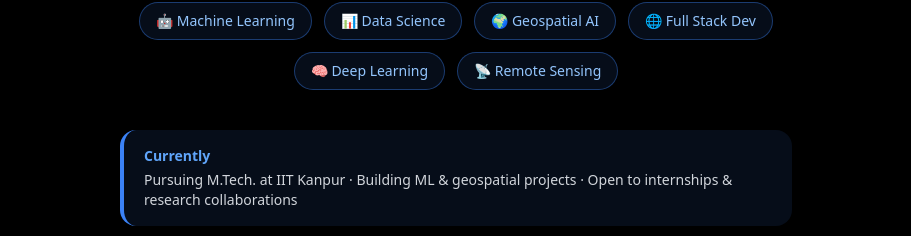
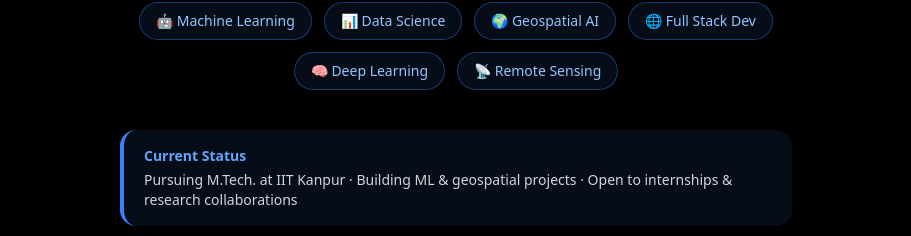
Before and after one commit to RupakGanvir/rupakganvir.github.io, a React (Vite) app: page / in a window 1280 px wide. Shown: the part 1244-1480 px from the top of the page, without its empty margins (184-1095 px from the left). Built offline with nearby package versions, Linux system fonts and the light colour scheme.

Commit message:
Update status

```diff
--- a/src/App.jsx
+++ b/src/App.jsx
@@ -386,7 +386,7 @@ export default function App() {
             dark ? "bg-blue-500/10" : "bg-blue-50"
           }`}
         >
-          <p className="text-sm font-semibold text-blue-400 mb-1">Currently</p>
+          <p className="text-sm font-semibold text-blue-400 mb-1">Current Status</p>
           <p className={`text-sm ${dark ? "text-gray-300" : "text-gray-600"}`}>
             {
               "Pursuing M.Tech. at IIT Kanpur · Building ML & geospatial projects · Open to internships & research collaborations"
```
